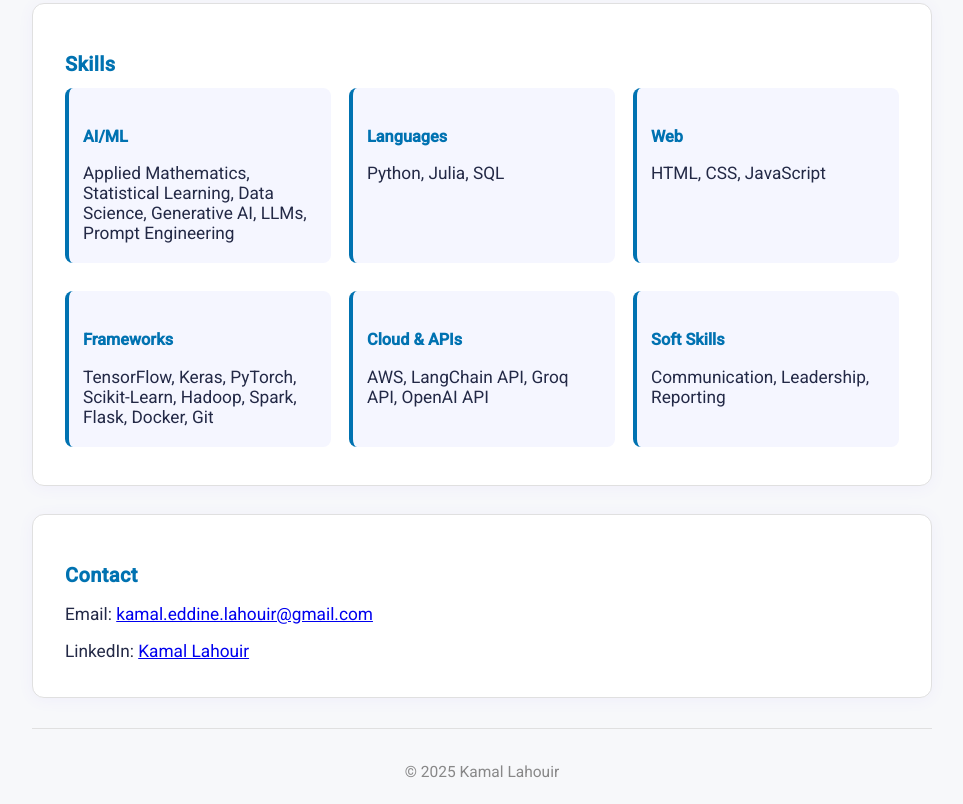
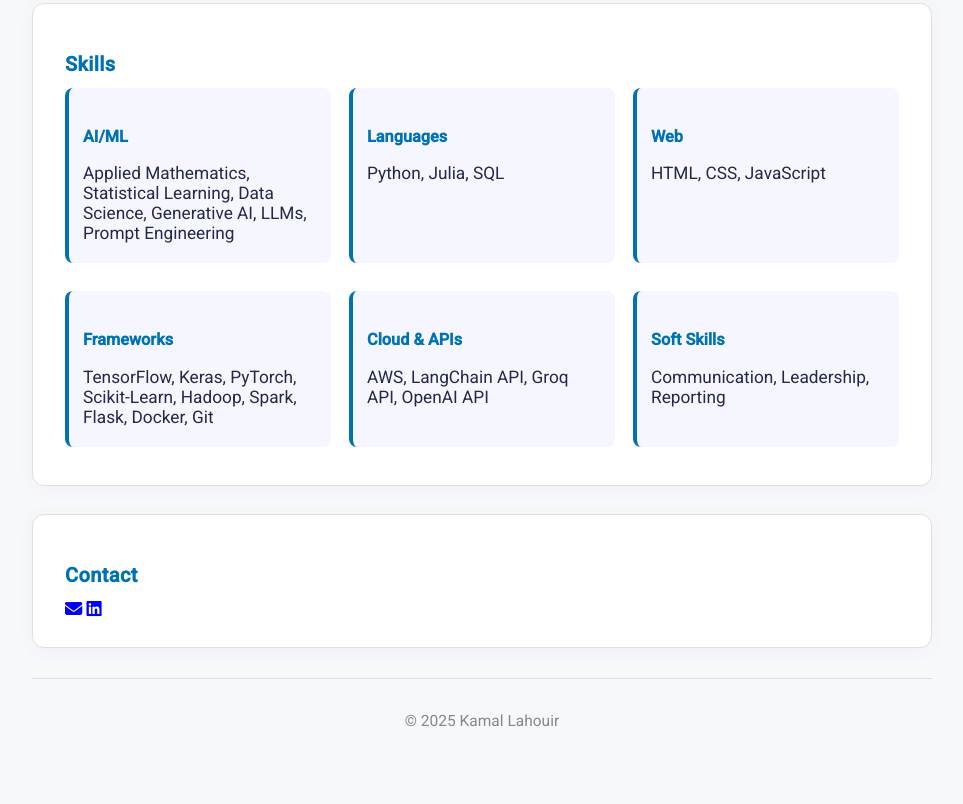
Before and after one commit to Kamal-Lahouir/Kamal-Lahouir.github.io, a plain HTML site: page index.html in a window 1280 px wide. Shown: the part 1227-2031 px from the top of the page, without its empty margins (158-1121 px from the left). After the commit the page ends 1981 px from the top, so only its background shows below. Drawn offline with Linux system fonts and the light colour scheme.

Commit message:
Contact fix

```diff
--- a/index.html
+++ b/index.html
@@ -8,6 +8,8 @@
   <link rel="preconnect" href="https://fonts.googleapis.com">
   <link href="https://fonts.googleapis.com/css2?family=Montserrat:wght@700&family=Roboto:wght@400;500&display=swap" rel="stylesheet">
   <script defer src="js/darkmode.js"></script>
+  <link rel="stylesheet" href="https://cdnjs.cloudflare.com/ajax/libs/font-awesome/6.5.0/css/all.min.css">
+
 </head>
 <body>
   <div class="container">
@@ -113,8 +115,11 @@
       </section>
       <section id="contact">
         <h3>Contact</h3>
-        <p>Email: <a href="mailto:kamal.eddine.lahouir@gmail.com">kamal.eddine.lahouir@gmail.com</a></p>
-        <p>LinkedIn: <a href="https://www.linkedin.com/in/kamal-lahouir/" target="_blank">Kamal Lahouir</a></p>
+        <div class="contact-icons">
+            <a href="mailto:kamal.eddine.lahouir@gmail.com" title="Email" target="_blank"><i class="fas fa-envelope"></i></a>
+            <a href="https://www.linkedin.com/in/kamal-lahouir/" target="_blank" title="LinkedIn"><i class="fab fa-linkedin"></i></a>
+          </div>
+
       </section>
     </main>
     <footer>
```
